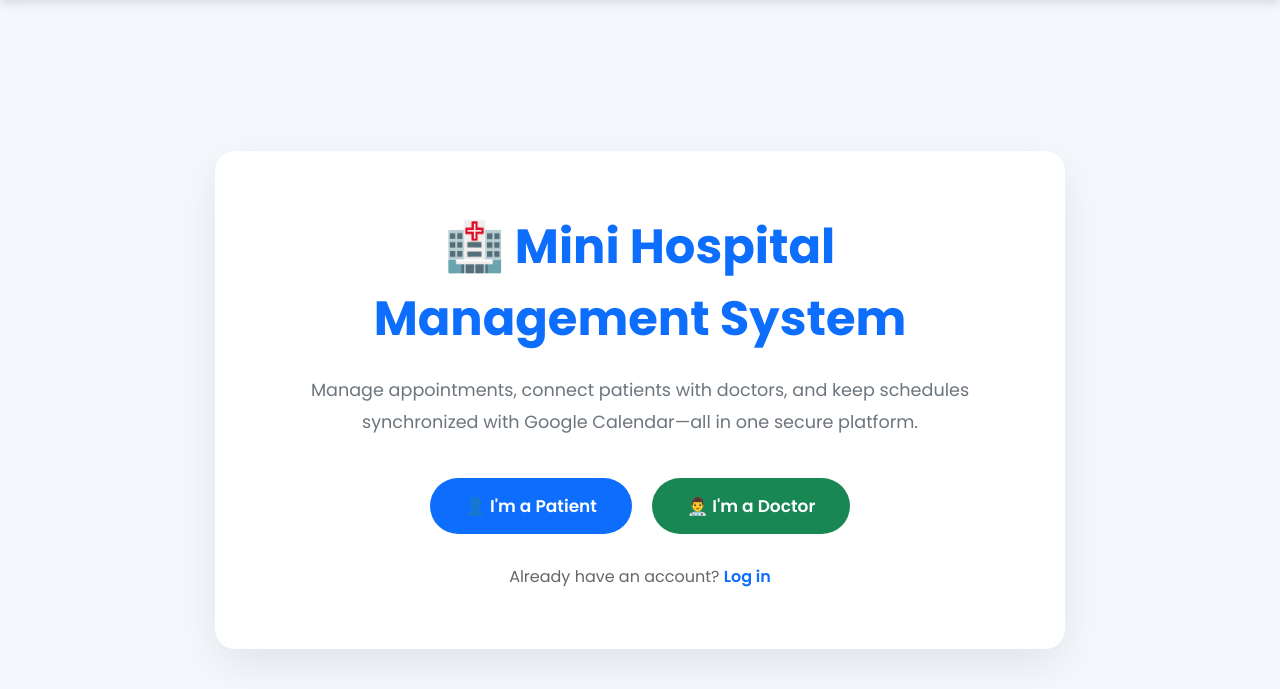
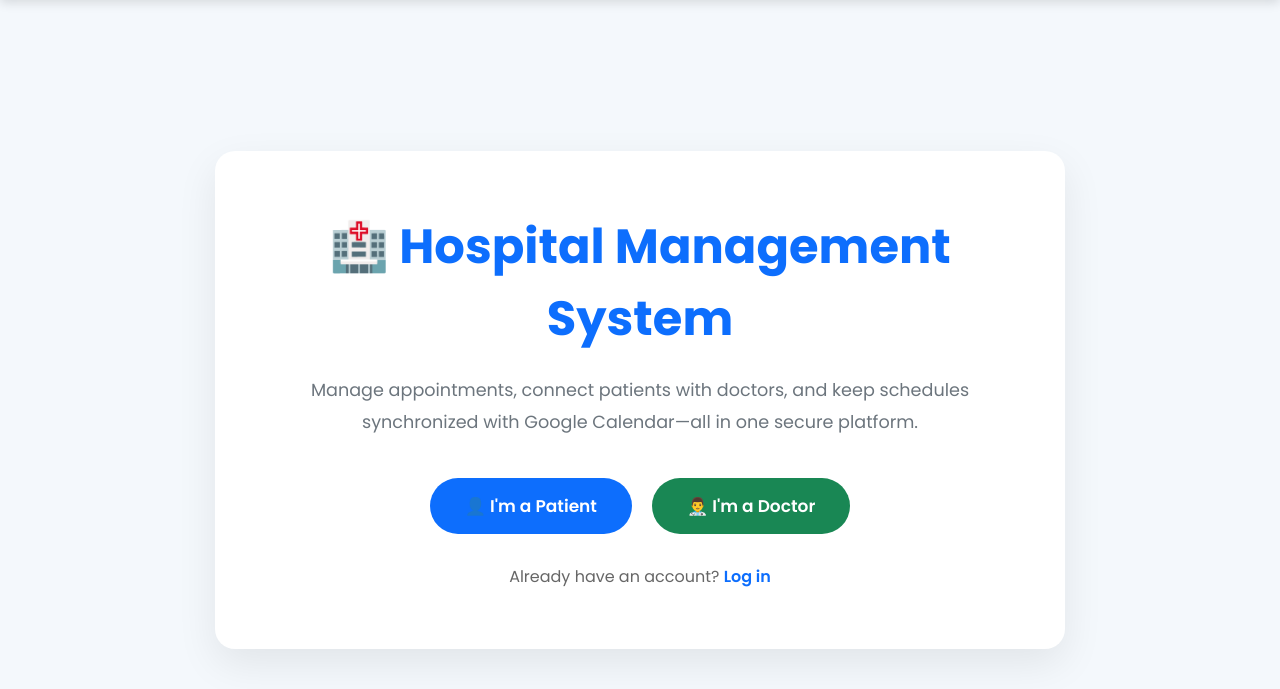
Before and after one commit to hariharan17292003/hospital-management-system, a Django app: page / in a window 1280 px wide. Shown: the part 77-766 px from the top of the page. Run offline with Django 4.2, Linux system fonts and the light colour scheme.

Commit message:
Update HMS

```diff
--- a/templates/accounts/home.html
+++ b/templates/accounts/home.html
@@ -4,7 +4,7 @@
 {% block content %}
 <section class="hero-section">
     <div class="hero-content">
-        <h1>🏥 Mini Hospital Management System</h1>
+        <h1>🏥  Hospital Management System</h1>
 
         <p class="subtitle">
             Manage appointments, connect patients with doctors, and keep schedules
```
